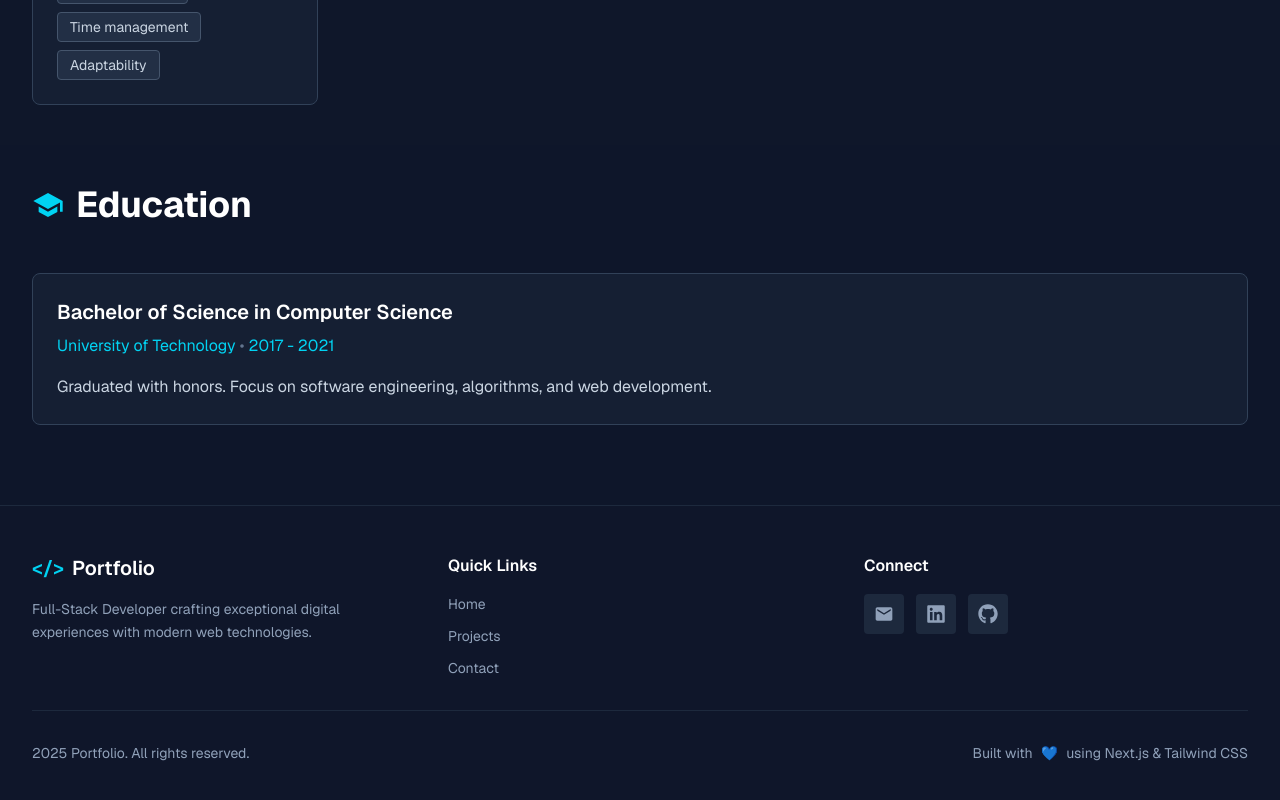
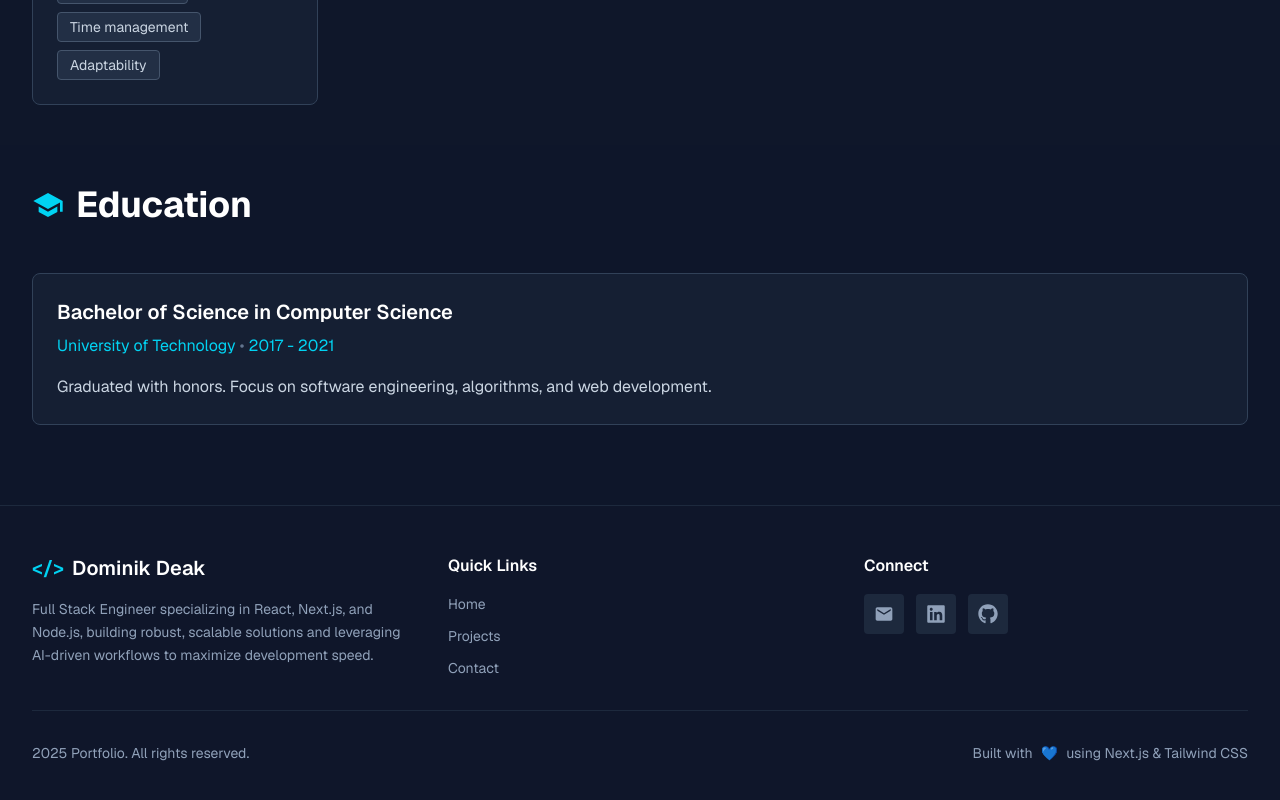
Before and after one commit to dominik-deak/portfolio, a Next.js app: page / in a window 1280 px wide. Shown: the part 1960-2760 px from the top of the page. Built offline with nearby package versions, Linux system fonts and the light colour scheme.

Commit message:
Update footer and navbar to reflect personal branding with name change and enhanced professional description

```diff
--- a/src/components/Footer.tsx
+++ b/src/components/Footer.tsx
@@ -14,11 +14,12 @@ const Footer = () => {
               className="flex items-center gap-2 text-xl font-semibold mb-4"
             >
               <span className="text-cyan-400">&lt;/&gt;</span>
-              <span className="text-white">Portfolio</span>
+              <span className="text-white">Dominik Deak</span>
             </Link>
             <p className="text-slate-400 text-sm leading-relaxed">
-              Full-Stack Developer crafting exceptional digital experiences with
-              modern web technologies.
+              Full Stack Engineer specializing in React, Next.js, and Node.js,
+              building robust, scalable solutions and leveraging AI-driven
+              workflows to maximize development speed.
             </p>
           </div>
 
--- a/src/components/Navbar.tsx
+++ b/src/components/Navbar.tsx
@@ -10,7 +10,7 @@ const Navbar = () => {
             className="flex items-center gap-2 text-xl font-semibold"
           >
             <span className="text-cyan-400">&lt;/&gt;</span>
-            <span className="text-white">Portfolio</span>
+            <span className="text-white">Dominik Deak</span>
           </Link>
 
           <div className="flex items-center gap-8">
```
